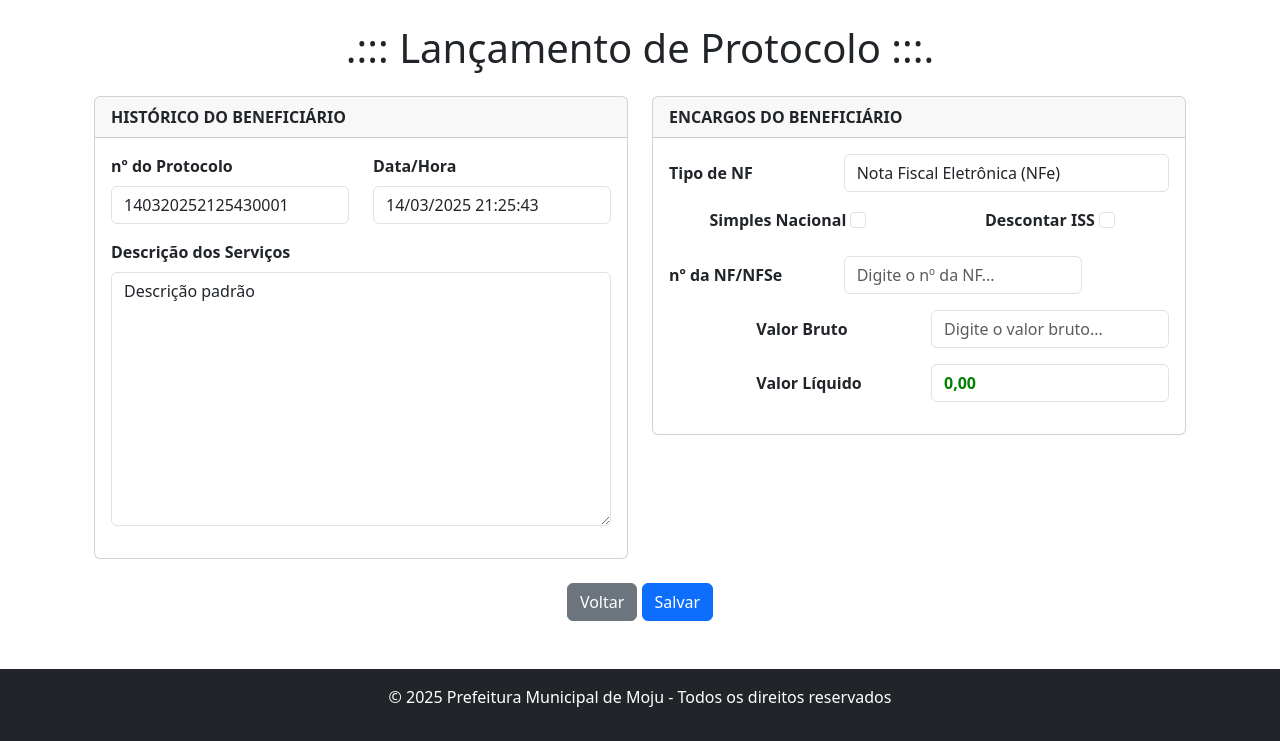
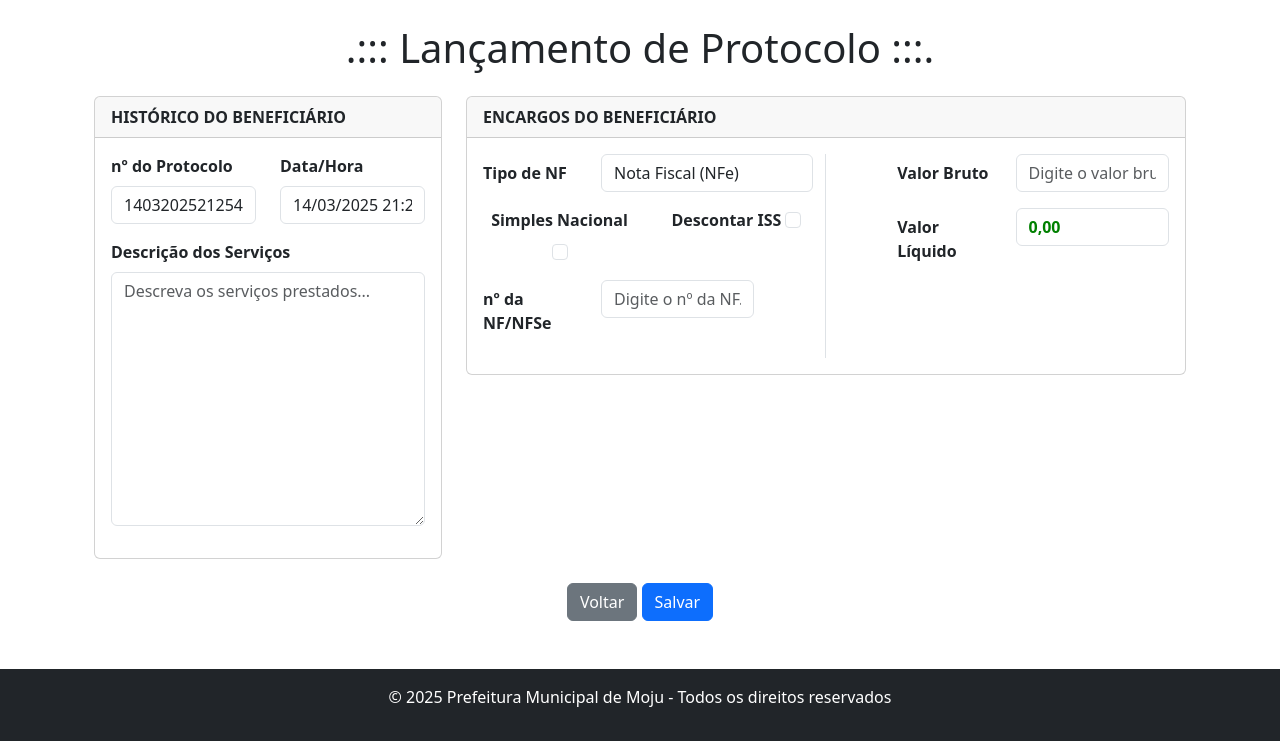
Before and after one commit to kinhomoju/protocolo_online, a Django app: page /protocolos/lancar_pj/ in a window 1280 px wide. Shown: the part 88-829 px from the top of the page. Run offline with Django 5.2, Linux system fonts and the light colour scheme; a user stored in the database is signed in; data that the repository does not hold is empty; some libraries are stand-ins or nearby versions.

Commit message:
modificaçaõ no arquivo 'lancar_protocolo_pj.html' no visual

```diff
--- a/protocolos/models.py
+++ b/protocolos/models.py
@@ -17,21 +17,21 @@ class Protocolo(models.Model):
     ]
 
     TIPO_NF_CHOICES = [
-        ('NFe', 'Nota Fiscal Eletrônica (NFe)'),
-        ('NFSe', 'Nota Fiscal de Serviços Eletrônica (NFSe)'),
+        ('NFe', 'Nota Fiscal (NFe)'),
+        ('NFSe', 'Nota Fiscal de Serviços (NFSe)'),
     ]
 
     numero = models.CharField(max_length=20, unique=True, editable=False)
     tipo_pf = models.CharField(max_length=20, choices=TIPO_PF_CHOICES, null=True, blank=True)
     tipo_nf = models.CharField(max_length=20, choices=TIPO_NF_CHOICES, null=True, blank=True)
     descontar_iss = models.BooleanField(default=False)
-    simples_nacional = models.BooleanField(default=False)  # Novo campo
-    numero_recibo = models.CharField(max_length=20, unique=True, editable=False, default=uuid.uuid4().hex)
+    simples_nacional = models.BooleanField(default=False)
+    numero_recibo = models.CharField(max_length=20, unique=True, editable=False)
     numero_nota_fiscal = models.CharField(max_length=20, null=True, blank=True)
     cpf = models.CharField(max_length=14, null=True, blank=True)
-    nome = models.CharField(max_length=255, default='Nome padrão')
+    nome = models.CharField(max_length=150)
     endereco = models.CharField(max_length=255, default='Endereço padrão')
-    descricao_servicos = models.TextField(default='Descrição padrão')
+    descricao_servicos = models.TextField(max_length=150)
     valor_bruto = models.DecimalField(max_digits=10, decimal_places=2, default=0)
     descontos_iss = models.DecimalField(max_digits=10, decimal_places=2, default=0)
     descontos_irrf = models.DecimalField(max_digits=10, decimal_places=2, default=0)
@@ -42,7 +42,7 @@ class Protocolo(models.Model):
     data_nota_fiscal = models.DateField(null=True, blank=True)
     usuario = models.ForeignKey(settings.AUTH_USER_MODEL, on_delete=models.CASCADE, related_name='protocolos')
     data_hora_lancamento = models.DateTimeField(default=timezone.now)
-    descricao = models.TextField(blank=True)
+    descricao = models.TextField(max_length=150, blank=True)
     status = models.CharField(max_length=20, choices=STATUS_CHOICES, default='pendente')
     data_criacao = models.DateTimeField(auto_now_add=True)
 
--- a/protocolos/templates/protocolos/lancar_protocolo_pj.html
+++ b/protocolos/templates/protocolos/lancar_protocolo_pj.html
@@ -12,7 +12,7 @@
     <form method="post" class="needs-validation" novalidate>
         {% csrf_token %}
         <div class="row">
-            <div class="col-md-6">
+            <div class="col-md-4">
                 <div class="card">
                     <div class="card-header" style="font-weight: bold;">
                         HISTÓRICO DO BENEFICIÁRIO
@@ -38,12 +38,14 @@
                     </div>
                 </div>
             </div>
-            <div class="col-md-6">
+            <div class="col-md-8">
                 <div class="card">
                     <div class="card-header" style="font-weight: bold;">
                         ENCARGOS DO BENEFICIÁRIO
                     </div>
                     <div class="card-body">
+                        <div class="row">
+                            <div class="col-md-6 border-end">
                                 <div class="mb-3 row">
                                     <label for="{{ form.tipo_nf.id_for_label }}" class="col-sm-4 col-form-label" style="font-weight: bold;">Tipo de NF</label>
                                     <div class="col-sm-8">
@@ -78,6 +80,8 @@
                                         </div>
                                     </div>
                                 </div>
+                            </div>
+                            <div class="col-md-6">
                                 <div class="mb-3 row justify-content-end">
                                     <label for="{{ form.valor_bruto.id_for_label }}" class="col-sm-4 col-form-label" style="font-weight: bold;">Valor Bruto</label>
                                     <div class="col-sm-8 col-md-6">
@@ -98,28 +102,28 @@
                                             id="descontos_iss"
                                             name="{{ form.descontos_iss.html_name }}"
                                             class="form-control"
-                                    placeholder="Digite os descontos do ISS..."
+                                            placeholder="Digite o valor do ISS..."
                                             style="color:red;"
                                             value="{{ form.descontos_iss.value|default:'' }}"
                                             oninput="formatCurrency(this)">
                                         <div class="invalid-feedback">
-                                    Por favor, insira os descontos do ISS.
+                                            Por favor, insira o valor do ISS.
                                         </div>
                                     </div>
                                 </div>
                                 <div class="mb-3 row justify-content-end" id="descontos_irrf_row" style="display: none;">
-                            <label for="{{ form.descontos_irrf.id_for_label }}" class="col-sm-4 col-form-label" style="font-weight: bold;">Desconto (IRRF)</label>
+                                    <label for="{{ form.descontos_irrf.id_for_label }}" class="col-sm-4 col-form-label" style="font-weight: bold;">Desconto (IR)</label>
                                     <div class="col-sm-8 col-md-6">
                                         <input type="text"
                                             id="descontos_irrf"
                                             name="{{ form.descontos_irrf.html_name }}"
                                             class="form-control"
-                                    placeholder="Digite os descontos do IRRF..."
+                                            placeholder="Digite o valor do IRRF..."
                                             style="color:red;"
                                             value="{{ form.descontos_irrf.value|default:'' }}"
                                             oninput="formatCurrency(this)">
                                         <div class="invalid-feedback">
-                                    Por favor, insira os descontos do IRRF.
+                                            Por favor, insira o valor do IRRF.
                                         </div>
                                     </div>
                                 </div>
@@ -135,6 +139,8 @@
                                             value="{{ form.valor_liquido.value|default:'' }}">
                                         <div class="invalid-feedback">
                                             Por favor, insira o valor líquido.
+                                        </div>
+                                    </div>
                                 </div>
                             </div>
                         </div>
```
Also changed, not shown: db.sqlite3, protocolos/migrations/0013_alter_protocolo_descricao_and_more.py (added), protocolos/migrations/0014_alter_protocolo_tipo_nf.py (added). Lines whose indentation alone changed are shown as unchanged.
